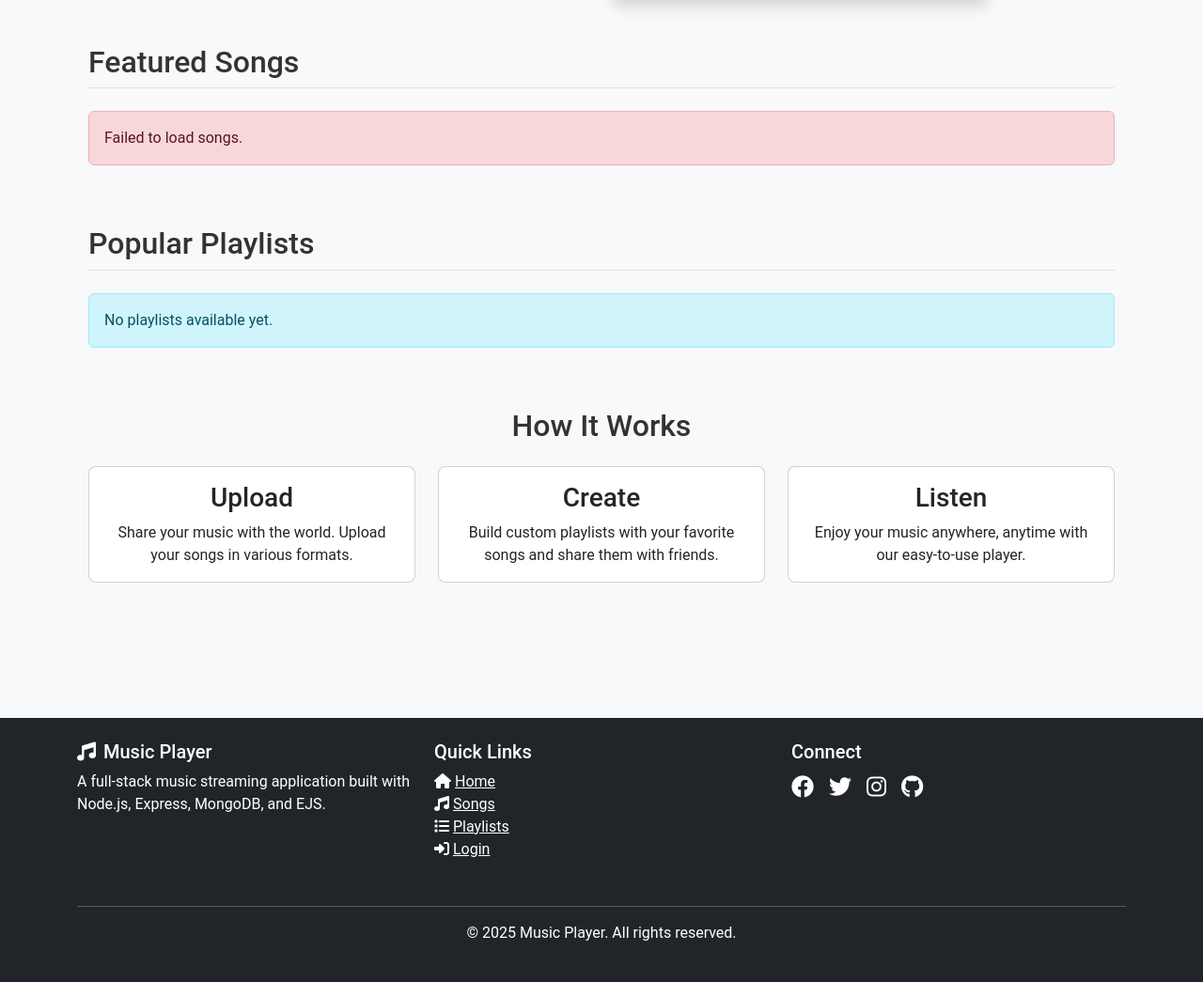
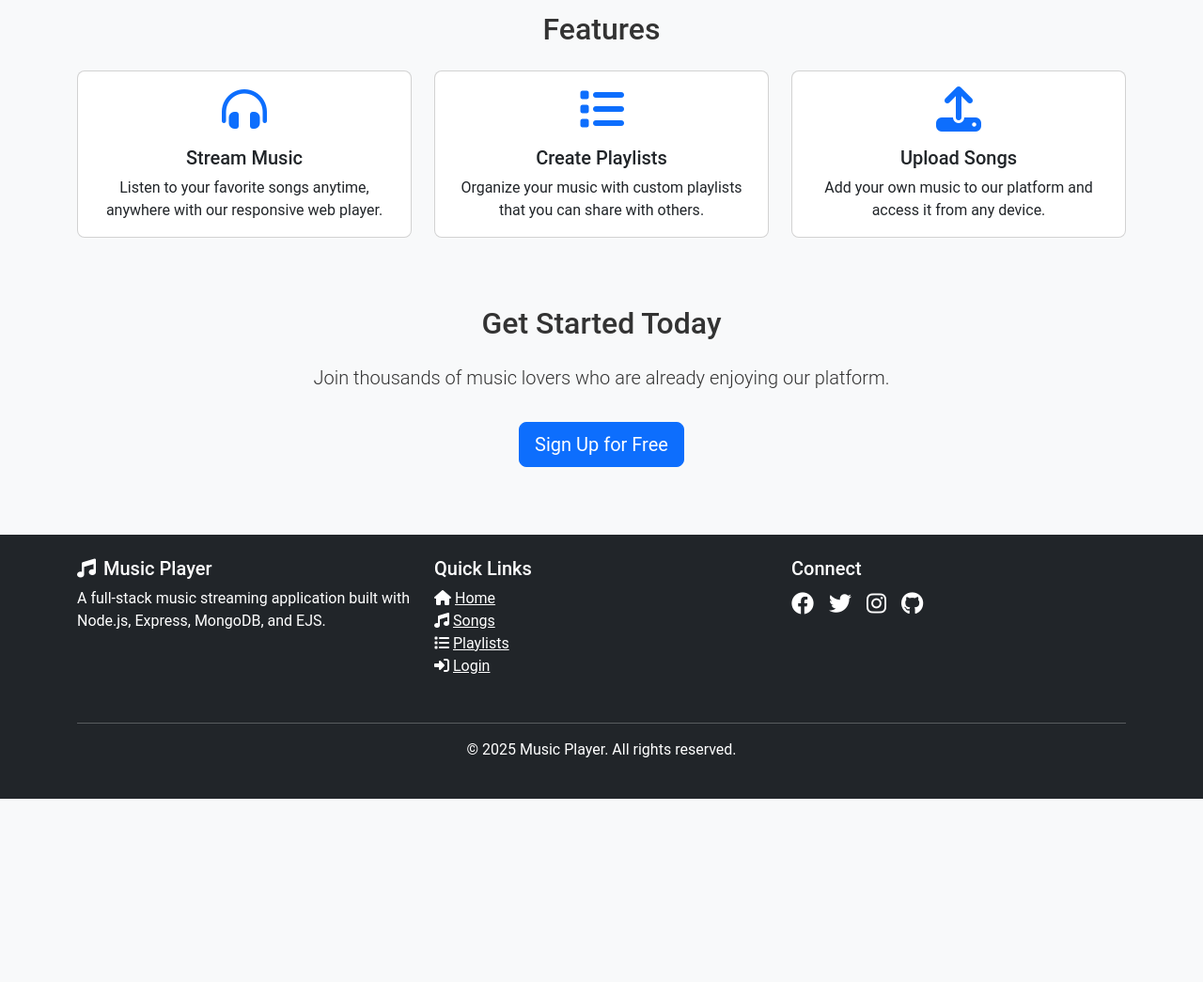
Before and after one commit to Khushi-51/music.player, a Node server app: page / in a window 1280 px wide. Shown: the part 411-1456 px from the top of the page at 94% size. After the commit the page ends 1261 px from the top, so only its background shows below. Run offline with Node 20, Linux system fonts and the light colour scheme; data that the repository does not hold is empty; some libraries are stand-ins or nearby versions.

Commit message:
Added new song files and update index view with improved layout and features

```diff
--- a/views/index.ejs
+++ b/views/index.ejs
@@ -1,159 +1,69 @@
-<div class="container mt-4">
-  <!-- Hero Section -->
-  <div class="row align-items-center mb-5">
-    <div class="col-md-6">
-      <h1 class="display-4 fw-bold">Your Music, Anywhere</h1>
-      <p class="lead">Discover, upload, and share your favorite music with friends. Create playlists and enjoy a seamless listening experience.</p>
-      <div class="d-grid gap-2 d-md-flex justify-content-md-start">
-        <a href="/songs" class="btn btn-primary btn-lg px-4 me-md-2">Explore Songs</a>
-        <a href="/playlists" class="btn btn-outline-secondary btn-lg px-4">Browse Playlists</a>
-      </div>
-    </div>
-    <div class="col-md-6">
-      <img src="/uploads/images/default-cover.png" alt="Music Player" class="img-fluid rounded-3 shadow">
+
+<div class="row">
+  <div class="col-md-8 mx-auto text-center">
+    <div class="py-5">
+      <h1 class="display-4 mb-4"><i class="fas fa-music me-3"></i>Welcome to Music Player</h1>
+      <p class="lead mb-4">Stream your favorite music, create custom playlists, and discover new artists!</p>
+
+      <% if (!locals.user) { %>
+        <div class="d-flex justify-content-center gap-3">
+          <a href="/auth/login" class="btn btn-primary btn-lg"><i class="fas fa-sign-in-alt me-2"></i>Login</a>
+          <a href="/auth/register" class="btn btn-outline-primary btn-lg"><i class="fas fa-user-plus me-2"></i>Register</a>
+        </div>
+      <% } else { %>
+        <div class="d-flex justify-content-center gap-3">
+          <a href="/songs" class="btn btn-primary btn-lg"><i class="fas fa-music me-2"></i>Browse Songs</a>
+          <a href="/songs/upload/new" class="btn btn-outline-primary btn-lg"><i class="fas fa-upload me-2"></i>Upload Music</a>
+        </div>
+      <% } %>
     </div>
   </div>
+</div>
 
-  <!-- Featured Songs Section -->
-  <div class="row mb-5">
-    <div class="col-12">
-      <h2 class="border-bottom pb-2 mb-4">Featured Songs</h2>
-    </div>
-
-    <div class="col-12">
-      <div class="row" id="featuredSongs">
-        <div class="col-12 text-center">
-          <div class="spinner-border text-primary" role="status">
-            <span class="visually-hidden">Loading...</span>
+<div class="row mt-5">
+  <div class="col-12">
+    <h2 class="text-center mb-4">Features</h2>
+    <div class="row">
+      <div class="col-md-4 mb-4">
+        <div class="card h-100">
+          <div class="card-body text-center">
+            <i class="fas fa-headphones-alt text-primary fa-3x mb-3"></i>
+            <h5 class="card-title">Stream Music</h5>
+            <p class="card-text">Listen to your favorite songs anytime, anywhere with our responsive web player.</p>
           </div>
         </div>
       </div>
-    </div>
-  </div>
-
-  <!-- Popular Playlists Section -->
-  <div class="row mb-5">
-    <div class="col-12">
-      <h2 class="border-bottom pb-2 mb-4">Popular Playlists</h2>
-    </div>
-
-    <div class="col-12">
-      <div class="row" id="popularPlaylists">
-        <div class="col-12 text-center">
-          <div class="spinner-border text-primary" role="status">
-            <span class="visually-hidden">Loading...</span>
+      <div class="col-md-4 mb-4">
+        <div class="card h-100">
+          <div class="card-body text-center">
+            <i class="fas fa-list text-primary fa-3x mb-3"></i>
+            <h5 class="card-title">Create Playlists</h5>
+            <p class="card-text">Organize your music with custom playlists that you can share with others.</p>
           </div>
         </div>
       </div>
-    </div>
-  </div>
-
-  <!-- How It Works Section -->
-  <div class="row mb-5">
-    <div class="col-12">
-      <h2 class="text-center mb-4">How It Works</h2>
-    </div>
-
-    <div class="col-md-4 mb-4">
-      <div class="card h-100 text-center">
-        <div class="card-body">
-          <i class="bi bi-cloud-upload fs-1 text-primary mb-3"></i>
-          <h3 class="card-title">Upload</h3>
-          <p class="card-text">Share your music with the world. Upload your songs in various formats.</p>
-        </div>
-      </div>
-    </div>
-
-    <div class="col-md-4 mb-4">
-      <div class="card h-100 text-center">
-        <div class="card-body">
-          <i class="bi bi-collection-play fs-1 text-primary mb-3"></i>
-          <h3 class="card-title">Create</h3>
-          <p class="card-text">Build custom playlists with your favorite songs and share them with friends.</p>
-        </div>
-      </div>
-    </div>
-
-    <div class="col-md-4 mb-4">
-      <div class="card h-100 text-center">
-        <div class="card-body">
-          <i class="bi bi-headphones fs-1 text-primary mb-3"></i>
-          <h3 class="card-title">Listen</h3>
-          <p class="card-text">Enjoy your music anywhere, anytime with our easy-to-use player.</p>
+      <div class="col-md-4 mb-4">
+        <div class="card h-100">
+          <div class="card-body text-center">
+            <i class="fas fa-upload text-primary fa-3x mb-3"></i>
+            <h5 class="card-title">Upload Songs</h5>
+            <p class="card-text">Add your own music to our platform and access it from any device.</p>
+          </div>
         </div>
       </div>
     </div>
   </div>
 </div>
 
-<script>
-  document.addEventListener('DOMContentLoaded', function() {
-    // Fetch featured songs
-    fetch('/songs?limit=6')
-      .then(response => response.json())
-      .then(data => {
-        const featuredSongsContainer = document.getElementById('featuredSongs');
-
-        if (data.data && data.data.length > 0) {
-          let html = '';
-
-          data.data.forEach(song => {
-            html += `
-              <div class="col-md-4 mb-4">
-                <div class="card song-card h-100">
-                  <img src="${song.coverImage}" class="card-img-top song-cover" alt="${song.title}">
-                  <div class="card-body">
-                    <h5 class="card-title">${song.title}</h5>
-                    <p class="card-text text-muted">${song.artist}</p>
-                    <a href="/songs/${song._id}" class="btn btn-primary stretched-link">Listen</a>
-                  </div>
-                </div>
-              </div>
-            `;
-          });
-
-          featuredSongsContainer.innerHTML = html;
-        } else {
-          featuredSongsContainer.innerHTML = '<div class="col-12"><div class="alert alert-info">No songs available yet.</div></div>';
-        }
-      })
-      .catch(error => {
-        console.error('Error fetching songs:', error);
-        document.getElementById('featuredSongs').innerHTML = '<div class="col-12"><div class="alert alert-danger">Failed to load songs.</div></div>';
-      });
-
-    // Fetch popular playlists
-    fetch('/playlists?limit=3')
-      .then(response => response.json())
-      .then(data => {
-        const popularPlaylistsContainer = document.getElementById('popularPlaylists');
-
-        if (data.data && data.data.length > 0) {
-          let html = '';
-
-          data.data.forEach(playlist => {
-            html += `
-              <div class="col-md-4 mb-4">
-                <div class="card playlist-card h-100">
-                  <img src="${playlist.coverImage}" class="card-img-top playlist-cover" alt="${playlist.name}">
-                  <div class="card-body">
-                    <h5 class="card-title">${playlist.name}</h5>
-                    <p class="card-text text-muted">By ${playlist.createdBy.username}</p>
-                    <a href="/playlists/${playlist._id}" class="btn btn-playlist stretched-link">View Playlist</a>
-                  </div>
-                </div>
-              </div>
-            `;
-          });
-
-          popularPlaylistsContainer.innerHTML = html;
-        } else {
-          popularPlaylistsContainer.innerHTML = '<div class="col-12"><div class="alert alert-info">No playlists available yet.</div></div>';
-        }
-      })
-      .catch(error => {
-        console.error('Error fetching playlists:', error);
-        document.getElementById('popularPlaylists').innerHTML = '<div class="col-12"><div class="alert alert-danger">Failed to load playlists.</div></div>';
-      });
-  });
-</script>
+<div class="row mt-5">
+  <div class="col-12 text-center">
+    <h2 class="mb-4">Get Started Today</h2>
+    <p class="lead">Join thousands of music lovers who are already enjoying our platform.</p>
+    <% if (!locals.user) { %>
+      <a href="/auth/register" class="btn btn-primary btn-lg mt-3">Sign Up for Free</a>
+    <% } else { %>
+      <a href="/songs" class="btn btn-primary btn-lg mt-3">Start Listening Now</a>
+    <% } %>
+  </div>
+</div>
+</div>
```
Also changed, not shown: 6 other files.
